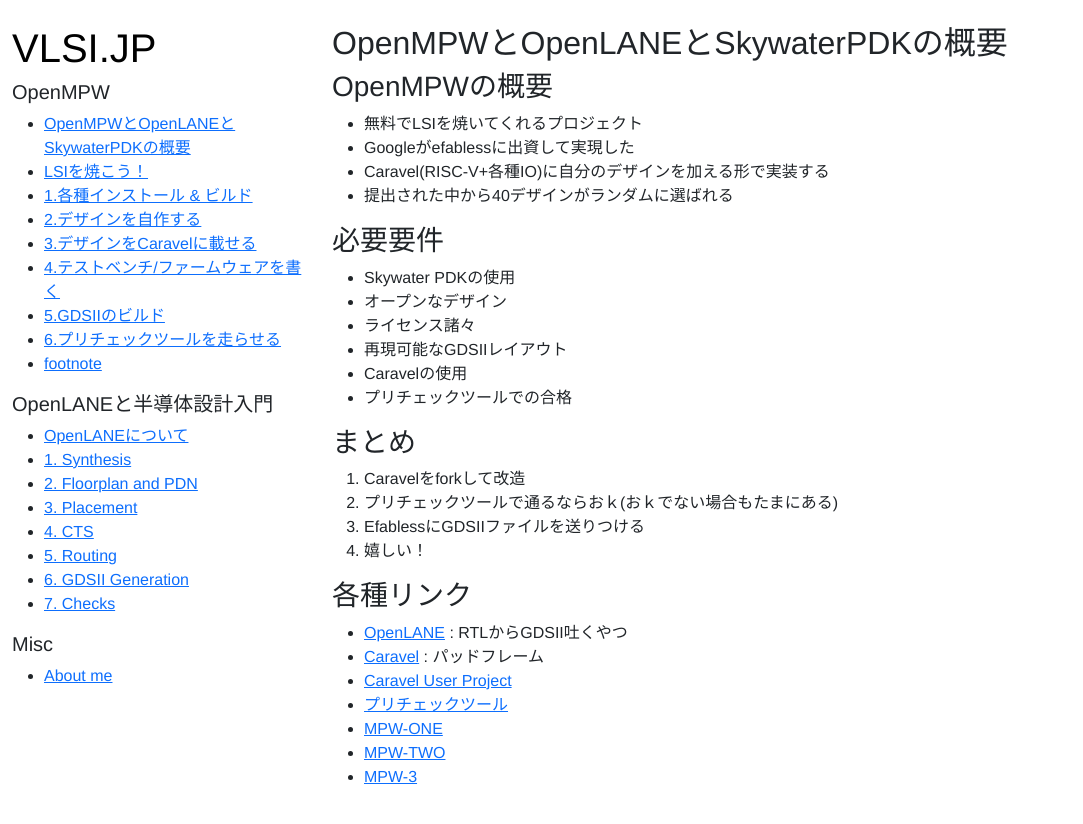
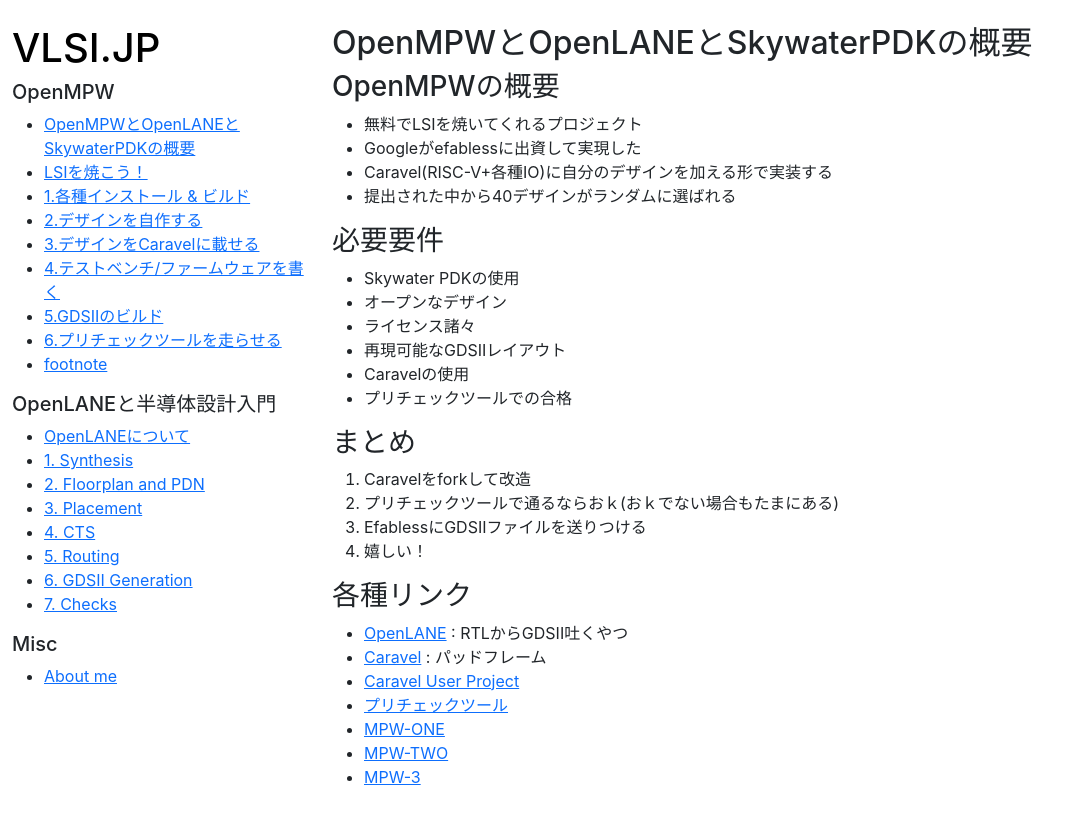
Before and after one commit to Cra2yPierr0t/Cra2yPierr0t.github.io, a Jekyll site: the page built from index.md, in a window 1280 px wide. Shown: the top 824 px of the page, without its empty margins (0-1083 px from the left). Built offline with Jekyll 4.4.1, drawn with Linux system fonts in a browser that asks for light colours.

Commit message:
add font

```diff
--- a/assets/css/font.css
+++ b/assets/css/font.css
@@ -4,13 +4,13 @@
 }
 
 * {
-    font-family: var(--font-family-sans-serif);
+    font-family: -apple-system, BlinkMacSystemFont, "Segoe UI", "Helvetica Neue", Helvetica, Roboto, Arial, "Hiragino Kaku Gothic Pro", "ヒラギノ角ゴ Pro W3", Osaka, Meiryo, "メイリオ", "MS Gothic", "ＭＳ ゴシック", sans-serif, "Apple Color Emoji", "Segoe UI Emoji", "Segoe UI Symbol";
 }
 
 h1, h2, h3, h4, h5, h6 {
-    font-family: var(--font-family-sans-serif);
+    font-family: -apple-system, BlinkMacSystemFont, "Segoe UI", "Helvetica Neue", Helvetica, Roboto, Arial, "Hiragino Kaku Gothic Pro", "ヒラギノ角ゴ Pro W3", Osaka, Meiryo, "メイリオ", "MS Gothic", "ＭＳ ゴシック", sans-serif, "Apple Color Emoji", "Segoe UI Emoji", "Segoe UI Symbol";
 }
 
 span {
-    font-family: var(--font-family-monospace);
+    font-family: Menlo, Monaco, Consolas, "Courier New", monospace;
 }
```
